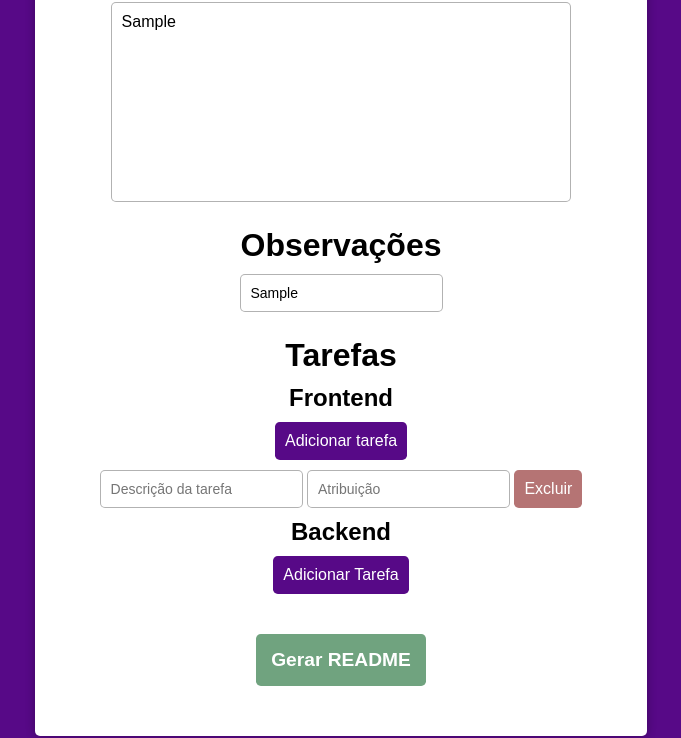
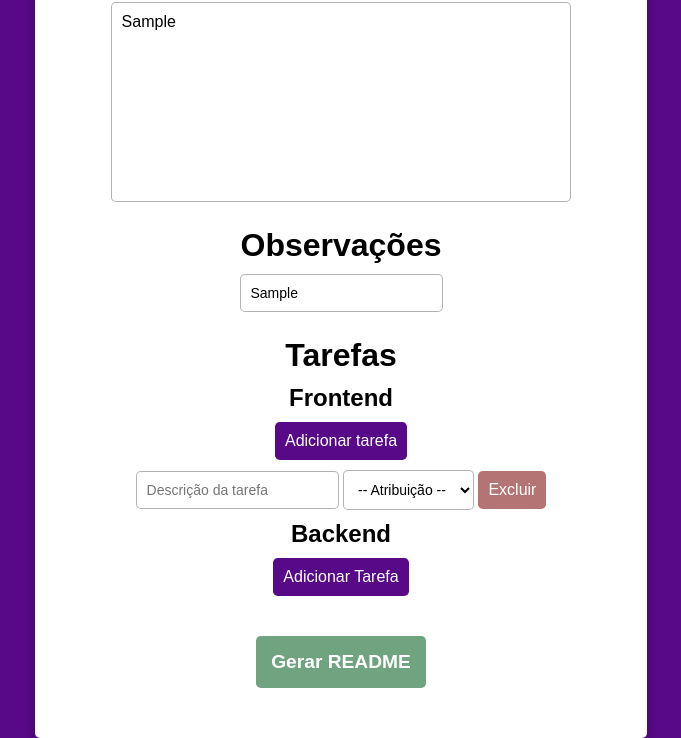
Before and after one commit to shl0mo/UserStory_Maker, a website: page index.html in a window 1280 px wide. Both pictures are taken after typing "Sample", "Sample", "Sample", "Sample" into the empty fields and a click on the button "Adicionar tarefa". Shown: the part 552-1290 px from the top of the page, without its empty margins (299-980 px from the left). Drawn offline with Linux system fonts and the light colour scheme; no server answers.

Commit message:
feat: attribution select

```diff
--- a/index.html
+++ b/index.html
@@ -22,9 +22,10 @@
 			margin-top: 10px;
 		}
 
-		input, button, textarea  {
+		input, button, textarea, select  {
 			margin-top: 10px;
 			border: 1px solid rgba(0,0,0,0.3);
+			background-color: white;
 			font-family: sans-serif;
 			font-size: 16px;
 			border-radius: 5px;
@@ -41,7 +42,7 @@
 			height: 200px;
 		}
 
-		input {
+		input, select {
 			padding: 10px;
 			font-size: 14px;
 		}
@@ -145,7 +146,15 @@
 			tasksFieldsContainerInnerHTML = tasksFieldsContainerInnerHTML + `
 				<div id="${taskType}-task-fields-container-${i + 1}">
 					<input id="task-description-${i + 1}" type="text" placeholder="Descrição da tarefa">
-					<input id="task-assignment-${i + 1}" type="text" placeholder="Atribuição">
+					<select id="task-assignment-${i + 1}" type="text" placeholder="Atribuição" required>
+						<option value="">-- Atribuição --</option>
+						<option value="cleogarcia">cleogarcia</option>
+						<option value="diunkz">diunkz</option>
+						<option value="gaspar51">gaspar51</option>
+						<option value="icarosun">icarosun</option>
+						<option value="LGugs">LGugs</option>
+						<option value="shl0mo">shl0mo</option>
+					</select>
 					<button onclick="deleteTaskFieldsContainer(${i + 1}, '${taskType}')" type="button" class="delete-button">Excluir</button>
 				</div>
 			`
--- a/main.js
+++ b/main.js
@@ -69,7 +69,6 @@ app.post('/getFieldsData', (req, res) => {
 		}
 		const frontendTasksTableTbody = getStringBetween('id="frontend-tasks-tbody">\n', '\n</tbody>', data)
 		const backendTasksTableTbody = getStringBetween('id="backend-tasks-tbody">\n', '\n</tbody>', data)
-		console.log(comments)
 		res.send({
 			userStoryId: userStoryId,
 			title: title,
```
